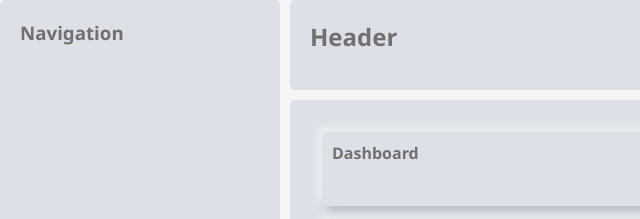
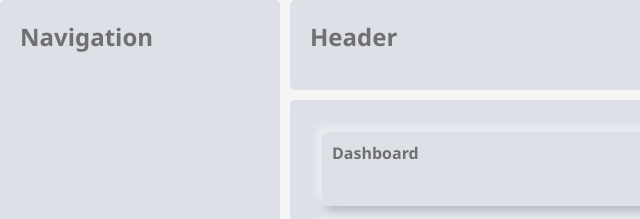
Before and after one commit to rustembey/grid-dashbord, a plain HTML site: page index.html in a window 1280 px wide. Shown: the top 219 px of the page, 0-640 px from the left. Drawn offline with Linux system fonts and the light colour scheme.

Commit message:
changes h3 to h2 on sidebar

```diff
--- a/index.html
+++ b/index.html
@@ -9,7 +9,7 @@
 <body>
     <div class="container">
         <aside class="nav-panel">
-            <h3>Navigation</h3>
+            <h2>Navigation</h2>
         </aside>
         <header class="header">
             <h2>Header</h2>
```
